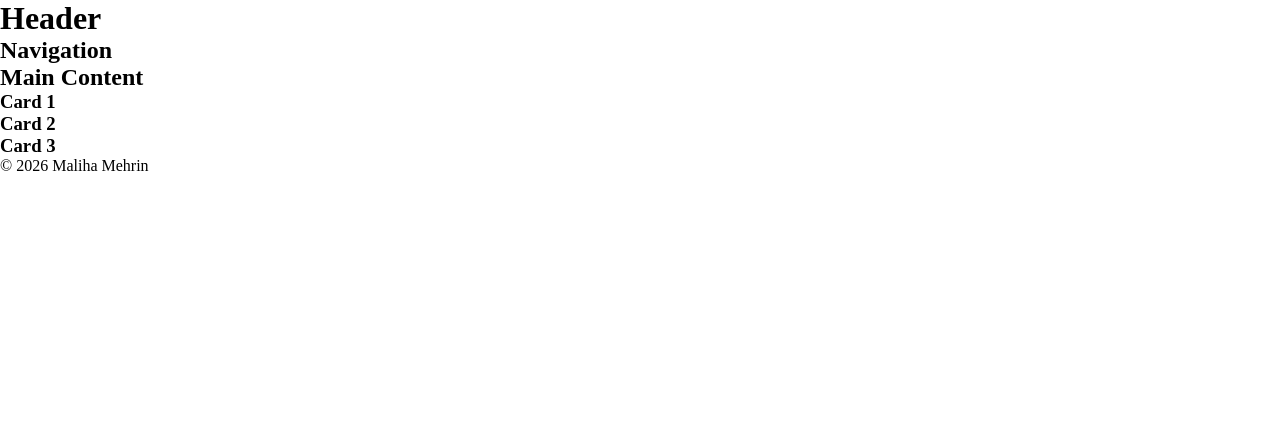
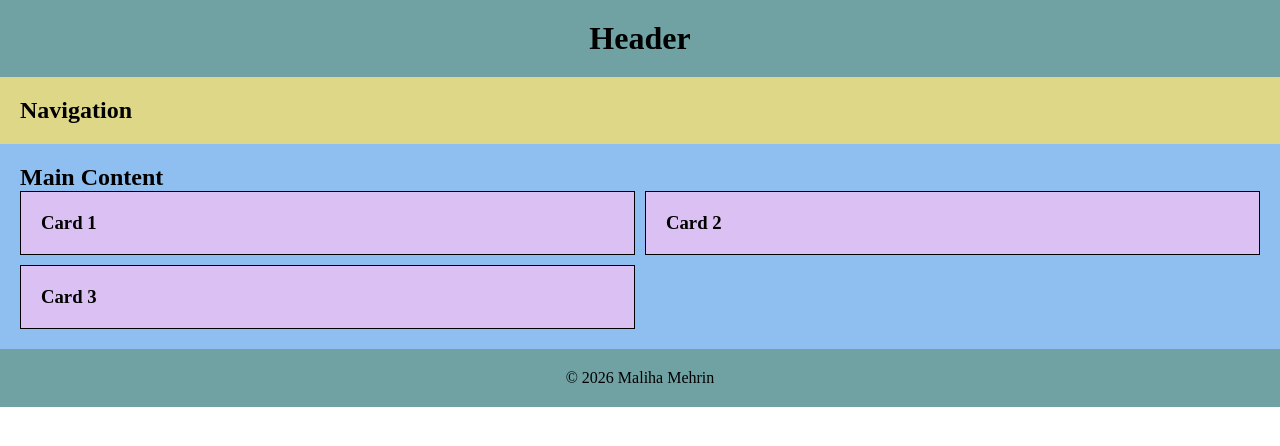
Before and after one commit to malihamehrin123/Lab-3, a plain HTML site: page index.html in a window 1280 px wide. Drawn offline with Linux system fonts and the light colour scheme.

Commit message:
roough 4

```diff
--- a/css/style.css
+++ b/css/style.css
@@ -12,16 +12,56 @@
 
 .header {
     grid-area: hd;
+    background-color: rgb(112, 162, 164);
+    padding: 20px;
+    text-align: center;
 }
 
 .nav {
     grid-area: nv;
+    background-color: rgb(222, 215, 135);
+    padding: 20px;
 }
 
 .main {
     grid-area: mn;
+    background-color:rgb(143, 191, 240);
+    padding: 20px;
 }
 
-.main {
+.footer {
     grid-area: ft;
+    background-color: rgb(112, 162, 164) ;
+    padding: 20px;
+    text-align: center;
 }
+
+.card-grid {
+    display: grid;
+    gap: 10px;
+}
+
+.card {
+     border: 1px solid black;
+     padding: 20px;
+     background-color: rgb(218, 192, 243);
+}
+
+@media (min-width: 768px) {
+    .page-layout {
+        grid-template-columns: 220px 1fr;
+        grid-template-areas:
+               "hd hd"
+               "nv mn "
+               "ft ft";
+    }
+
+    .card-grid {
+        grid-template-columns: repeat(2, 1fr);
+    }
+
+    .card: first-child {
+        grid-column: 1 / 3;
+    }
+
+}
```
